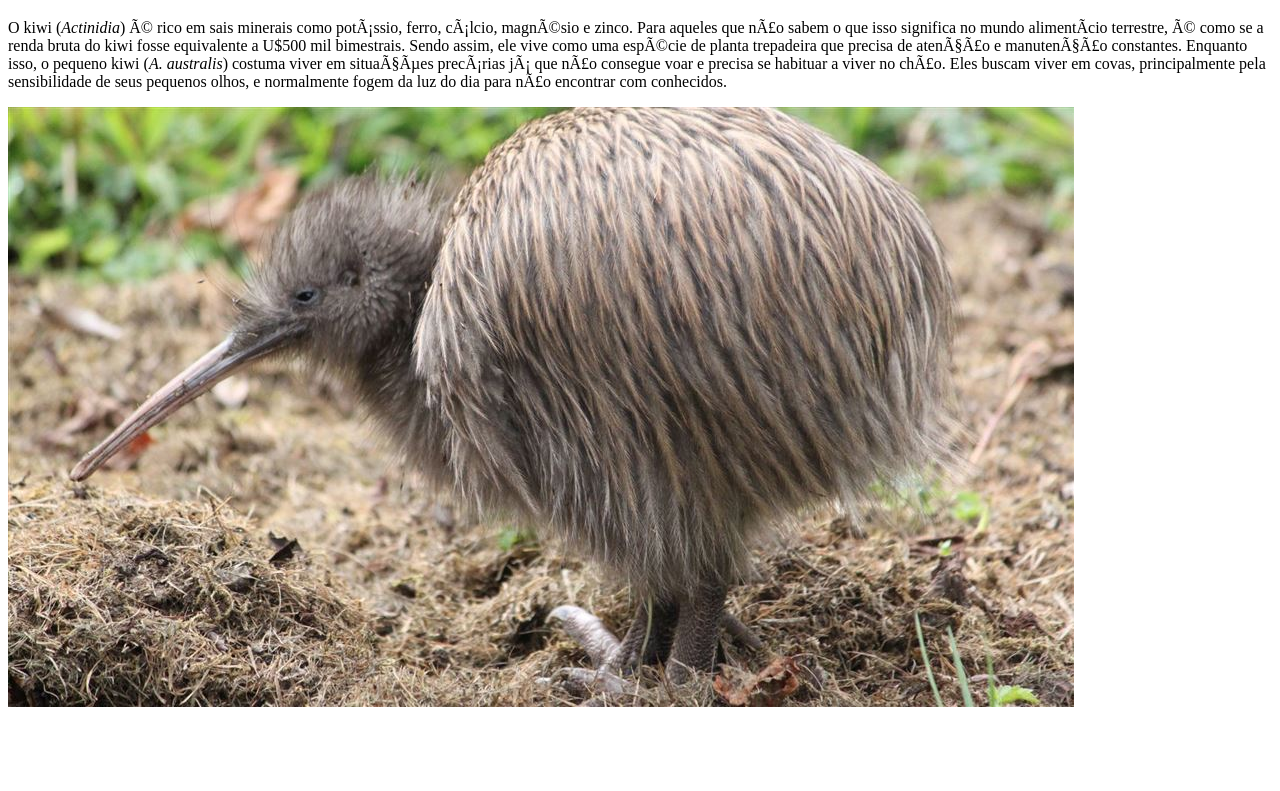
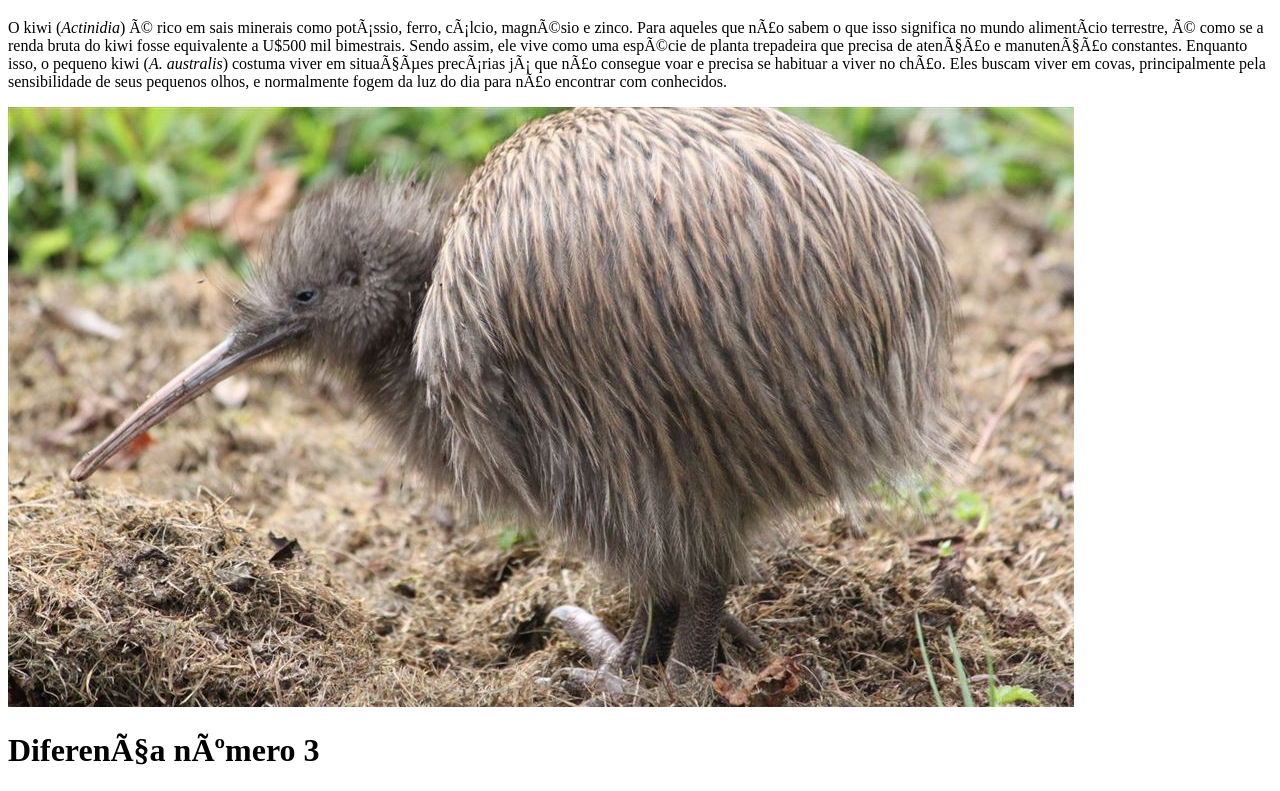
Before and after one commit to hansblade/KiwisDiferentes, a plain HTML site: page index.html in a window 1280 px wide. Shown: the part 1182-1973 px from the top of the page. Before the commit the page ends 1901 px from the top, so only its background shows below. Drawn offline with Linux system fonts and the light colour scheme.

Commit message:
Adicionada a seção 4

```diff
--- a/index.html
+++ b/index.html
@@ -23,6 +23,9 @@
         <p>O kiwi (<i>Actinidia</i>) é rico em sais minerais como potássio, ferro, cálcio, magnésio e zinco. Para aqueles que não sabem o que isso significa no mundo alimentício terrestre, é como se a renda bruta do kiwi fosse equivalente a U$500 mil bimestrais. Sendo assim, ele vive como uma espécie de planta trepadeira que precisa de atenção e manutenção constantes. Enquanto isso, o pequeno kiwi (<i>A. australis</i>) costuma viver em situações precárias já que não consegue voar e precisa se habituar a viver no chão. Eles buscam viver em covas, principalmente pela sensibilidade de seus pequenos olhos, e normalmente fogem da luz do dia para não encontrar com conhecidos.</p>
         <img src="./src/Kiwi-feio_pobre.jpg">
     </div>
-
+    <div>
+        <h1>Diferença número 3</h1>
+        <p></p>
+    </div>
 </body>
 </html>
```
